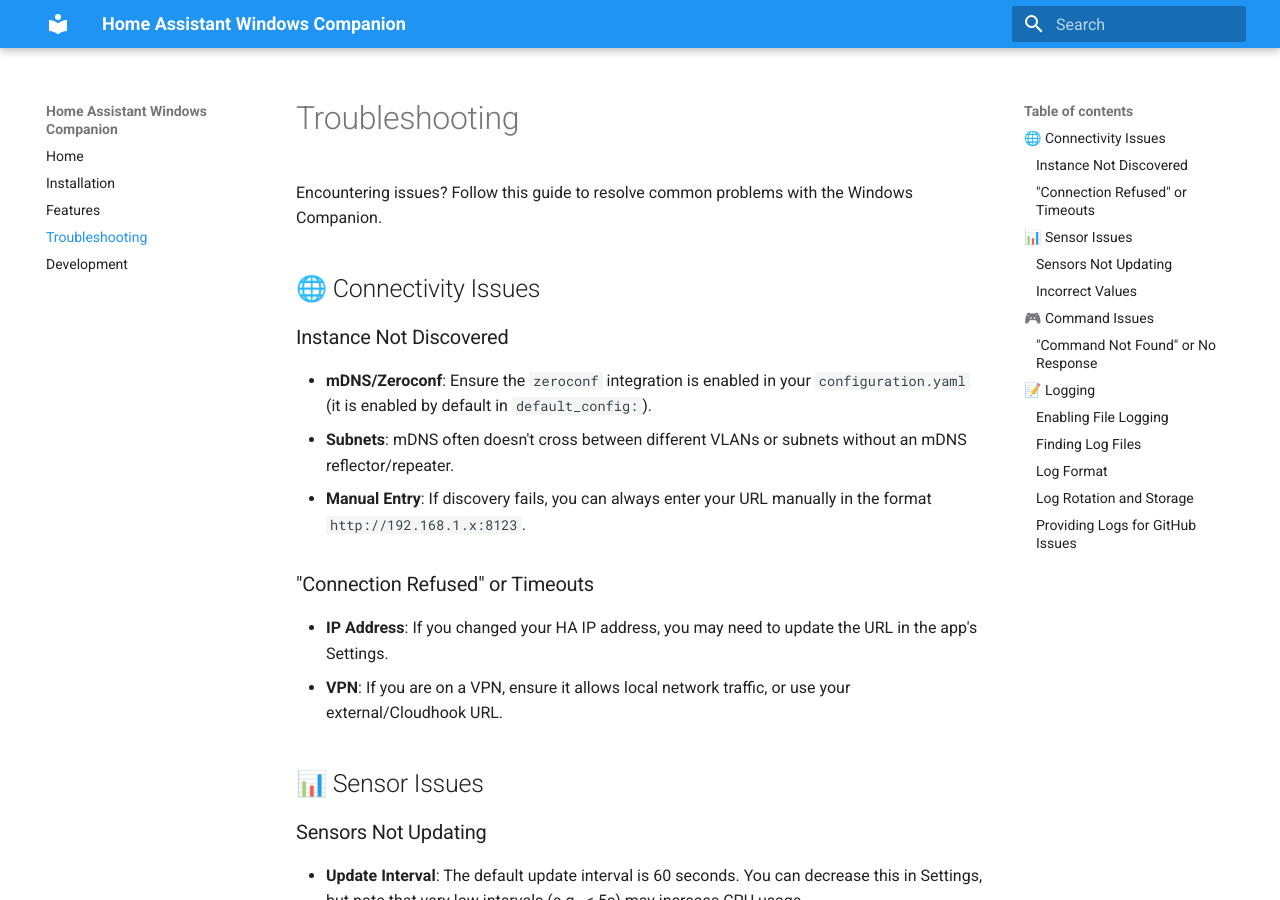
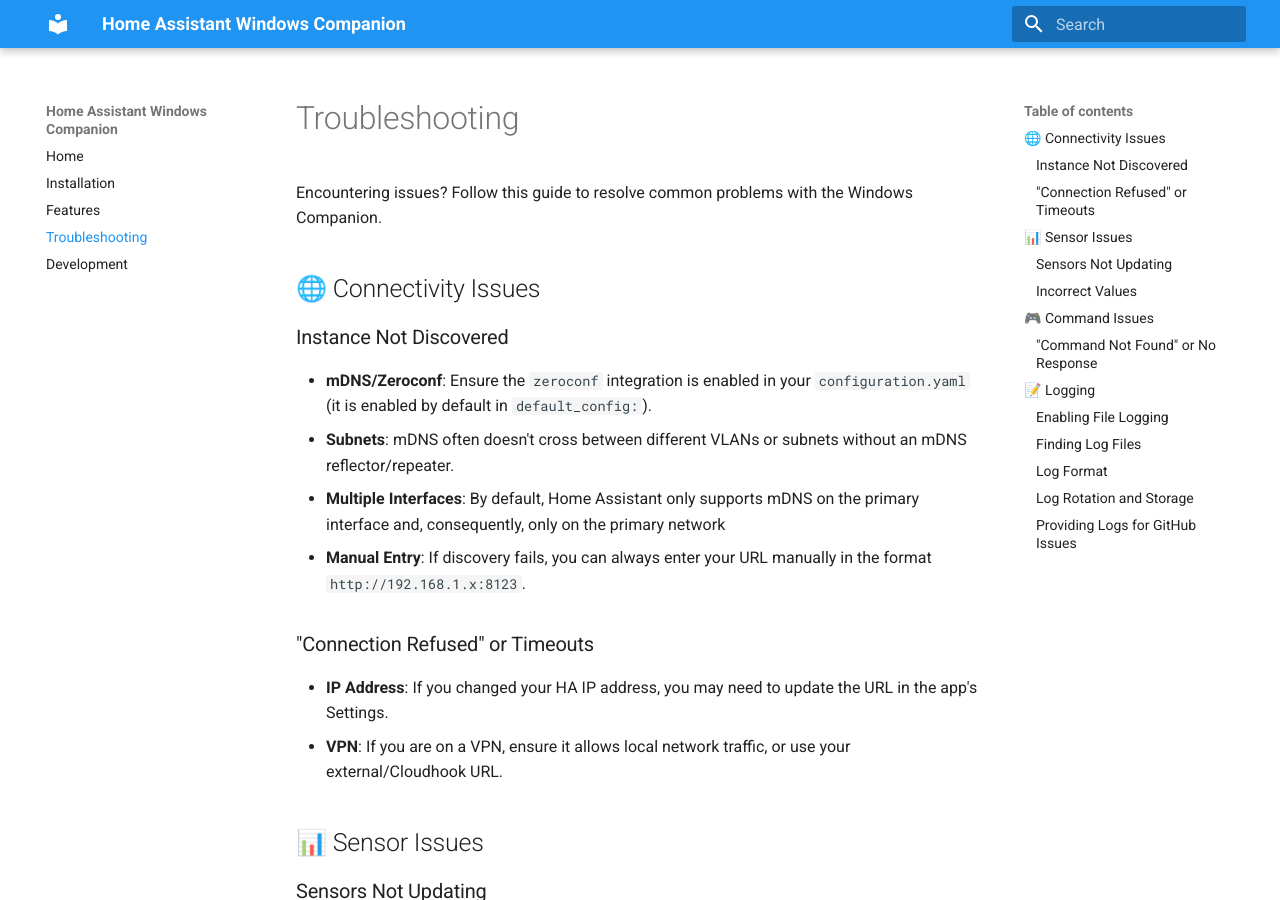
Before and after one commit to DJaeger/homeassistant-windows, an MkDocs documentation site: the page built from docs/troubleshooting.md, in a window 1280 px wide and 900 px high. Built offline with MkDocs 1.6.1 and Material for MkDocs 9.7.7, drawn with Linux system fonts in a browser that asks for light colours.

Commit message:
Update troubleshooting.md
Added a note stating that mDNS only works with Home Assistant’s primary interface

```diff
--- a/docs/troubleshooting.md
+++ b/docs/troubleshooting.md
@@ -7,6 +7,7 @@ Encountering issues? Follow this guide to resolve common problems with the Windo
 ### Instance Not Discovered
 - **mDNS/Zeroconf**: Ensure the `zeroconf` integration is enabled in your `configuration.yaml` (it is enabled by default in `default_config:`).
 - **Subnets**: mDNS often doesn't cross between different VLANs or subnets without an mDNS reflector/repeater.
+- **Multiple Interfaces**: By default, Home Assistant only supports mDNS on the primary interface and, consequently, only on the primary network
 - **Manual Entry**: If discovery fails, you can always enter your URL manually in the format `http://192.168.1.x:8123`.
 
 ### "Connection Refused" or Timeouts
```
